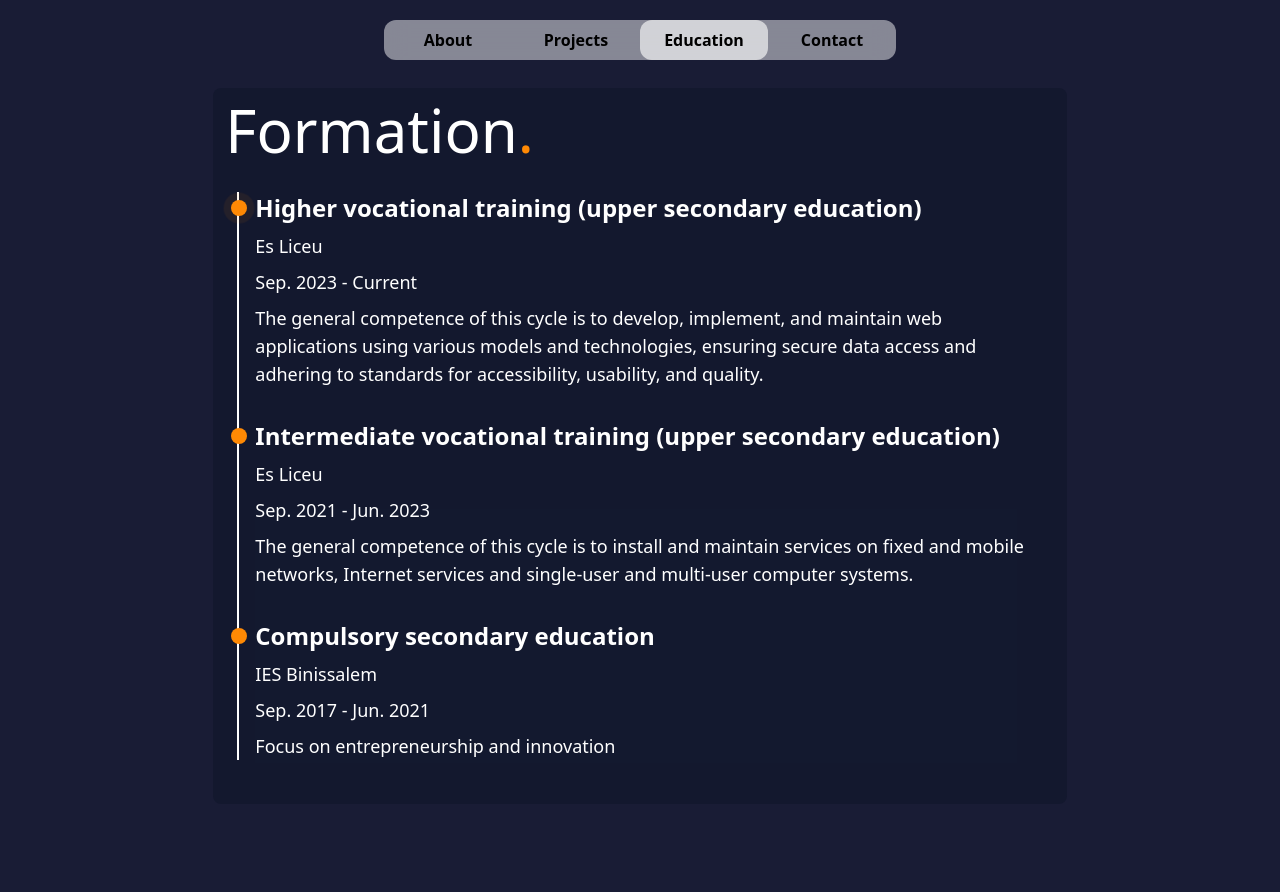
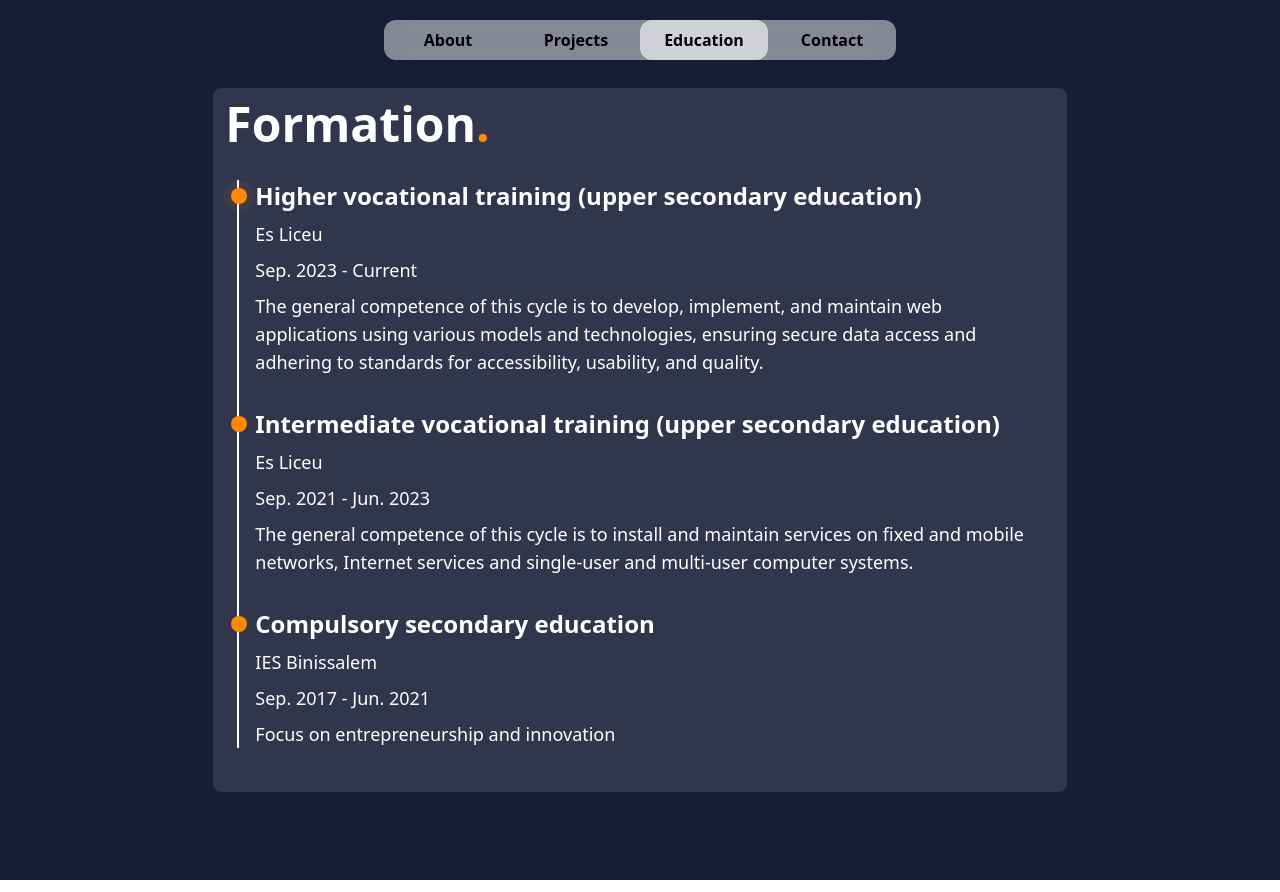
Before and after one commit to mLorente13/Portfolio, a React (Vite) app: page /education in a window 1280 px wide. Built offline with nearby package versions, Linux system fonts and the light colour scheme.

Commit message:
Change page title size and weight to match other pages titles

```diff
--- a/src/routes/Education.jsx
+++ b/src/routes/Education.jsx
@@ -24,9 +24,9 @@ export default function Education() {
         },
     ];
     return (
-        <main className="w-11/12 lg:w-2/3 2xl:w-1/2 mx-auto flex flex-col flex-wrap pt-15 pb-30 md:py-22 min-h-screen">
-            <section className="mx-auto w-full bg-slate-900/60 p-3 rounded-lg">
-                <h1 className="w-full text-6xl">
+        <main className="w-11/12 lg:w-2/3 2xl:w-1/2 mx-auto flex flex-col justify-center flex-wrap pt-15 pb-30 md:py-22 min-h-screen">
+            <section className="mx-auto w-full bg-gray-500/30 p-3 rounded-lg">
+                <h1 className="w-full font-bold text-5xl">
                     Formation<span className="text-orange-400">.</span>
                 </h1>
                 <section className="m-3 border-l-2">
```
